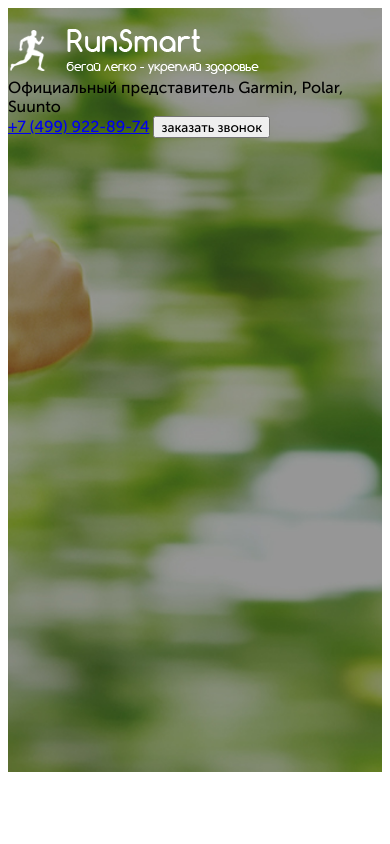
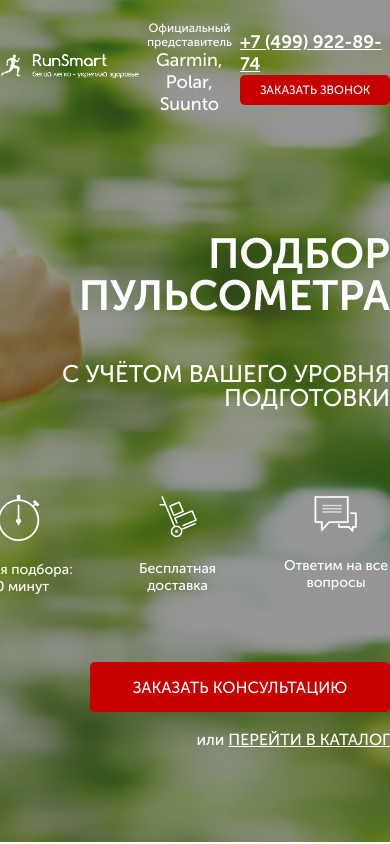
Before and after one commit to alexanderson23/fffk, a website: page src/index.html in a window 390 px wide. Drawn offline with nearby package versions, Linux system fonts and the light colour scheme; files that its build step writes are made by us from their sources; files whose address does not match are found by name.

Commit message:
1stScreen(no mobile)

```diff
--- /dev/null
+++ b/src/CSS/blocks/buttons.min.css
@@ -0,0 +1 @@
+.button{width:150px;height:30px;border-radius:5px;background-color:main-color}
--- a/src/index.html
+++ b/src/index.html
@@ -3,27 +3,57 @@
 <head>
     <meta charset="UTF-8">
     <meta name="viewport" content="width=device-width, initial-scale=1.0">
+    <meta http-equiv="X-UA-Compatible" content="ie=edge">
     <title>Pulse</title>
-    <link rel="stylesheet" href="css/bootstrap-reboot.css.map">
+    <link rel="stylesheet" href="css/bootstrap-reboot.min.css">
     <link rel="stylesheet" href="css/font.css">
-    <link rel="stylesheet" href="css/blocks/style.min.css">
+    <link rel="stylesheet" href="css/style.min.css">
 </head>
 <body>
     <div class="promo">
         <div class="container">
             <header class="header">
                 <a href="#" class="header__logo">
-                    <img src="icons/logo.png" alt="">
+                    <img src="icons/logo.png" alt="logo">
                 </a>
-                <header class="official">
+                <div class="header__official">
                     Официальный представитель
                     <span>Garmin, Polar, Suunto</span>
-                </header>
+                </div>
                 <div class="header__contacts">
-                    <a href="tel:+74999228974" class="header__phone"> +7 (499) 922-89-74</a>
+                    <a href="tel:+74999228974" class="header__phone">+7 (499) 922-89-74</a>
                     <button class="button">заказать звонок</button>
                 </div>
             </header>
+
+            <div class="promo__wrapper">
+                <h1 class="promo__header">Подбор пульсометра</h1>
+                <h2 class="promo__subheader">с учётом Вашего уровня подготовки</h2>
+
+                <div class="promo__icons">
+                    <div class="promo__icon">
+                        <img src="img/FirstScreen/time.png" alt="">
+                        Время подбора:
+                        10 минут
+                    </div>
+                    <div class="promo__icon">
+                        <img src="img/FirstScreen/delivery.png" alt="">
+                        Бесплатная
+                        доставка
+                    </div>
+                    <div class="promo__icon">
+                        <img src="img/FirstScreen/feedback.png" alt="">
+                        Ответим
+                        на все вопросы
+                    </div>
+                </div>
+
+                <button class="button button_main">заказать кОНСУЛЬТАЦИЮ</button>
+                <div class="promo__link">
+                    или
+                    <a href="#">ПЕРЕЙТИ В КАТАЛОГ</a>
+                </div>
+            </div>
         </div>
     </div>
 </body>
--- /dev/null
+++ b/src/sass/blocks/_buttons.scss
@@ -0,0 +1,18 @@
+.button{
+    width: 150px;
+    height: 30px;
+    border-radius: 5px;
+    background-color: $main-color;
+    border:none;
+    font-size: 12px;
+    font-weight: 500;
+    text-align: center;
+    color: #ffffff;
+    text-transform: uppercase;
+    &_main{
+        width: 300px;
+        height: 50px;
+        margin-top: 67px;
+        font-size: 16px;
+    }
+}
--- /dev/null
+++ b/src/sass/blocks/_header.scss
@@ -0,0 +1,36 @@
+.header{
+    display: flex;
+    justify-content: space-between;
+    align-items: center;
+    &__logo{
+        width: 250px;
+        img{
+            width: 100%;
+        }
+    }
+    &__official{
+        font-size: 12px;
+        font-weight: 500;
+        color: #ffffff;
+        text-align: center;
+        span{
+            display: block;
+            font-size: 18px;
+        }
+    }
+    &__phone{
+        display: block;
+        font-size: 18px;
+        font-weight: 700;
+        color: #ffffff;
+        &:hover{
+            color:#ffffff;
+            text-decoration: none;
+        }
+    }
+    &__contacts{
+        display: flex;
+        flex-direction: column;
+        align-items: flex-end;
+    }
+}
--- a/src/sass/blocks/_promo.scss
+++ b/src/sass/blocks/_promo.scss
@@ -2,4 +2,57 @@
     min-height: 650px;
     padding: 21px 0 93px 0;
     background: url(../../img/FirstScreen/bg.jpg) center (center/cover) no-repeat;
+    &__wrapper{
+        display: flex;
+        flex-direction: column;
+        align-items: flex-end;
+        margin-top: 90px;
+    }
+    &__header{
+        font-size: 42px;
+        font-weight: 700;
+        text-align: right;
+        color: #ffffff;
+        text-transform: uppercase;
+        line-height: 42px;
+    }
+    &__subheader{
+        margin-top: 17px;
+        font-size: 24px;
+        line-height: 24px;
+        font-weight: 500;
+        text-align: right;
+        color: #ffffff;
+        text-transform: uppercase;
+    }
+    &__icons{
+        margin-top: 65px;
+        width: 425px;
+        display: flex;
+        justify-content: space-between;
+    }
+    &__icon{
+        width: 108px;
+        text-align: center;
+        font-size: 14px;
+        font-weight: 500;
+        color: #ffffff;
+        img{
+            display: block;
+            margin: 0 auto;
+            margin-bottom: 20px;
+        }
+    }
+    &__link{
+        font-size: 16px;
+        font-weight: 500;
+        text-align: right;
+        color: #ffffff;
+        margin-top: 18px;
+        a{
+            color:#ffffff;
+            text-transform: uppercase;
+            text-decoration: underline;
+        }
+    }
 }
--- a/src/sass/style.scss
+++ b/src/sass/style.scss
@@ -7,3 +7,8 @@
     margin: 0 auto;
 }
 @import 'blocks/promo';
+@import 'blocks/header';
+@import 'blocks/buttons.scss';
+body{
+    margin: 0;
+}
```
Also changed, not shown: src/CSS/style.min.css.
